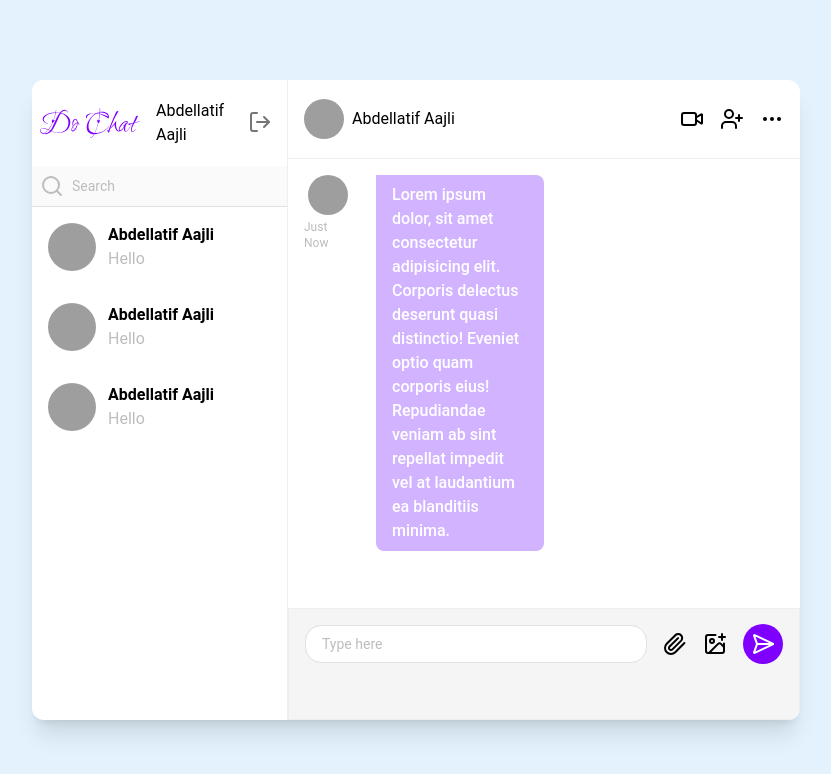
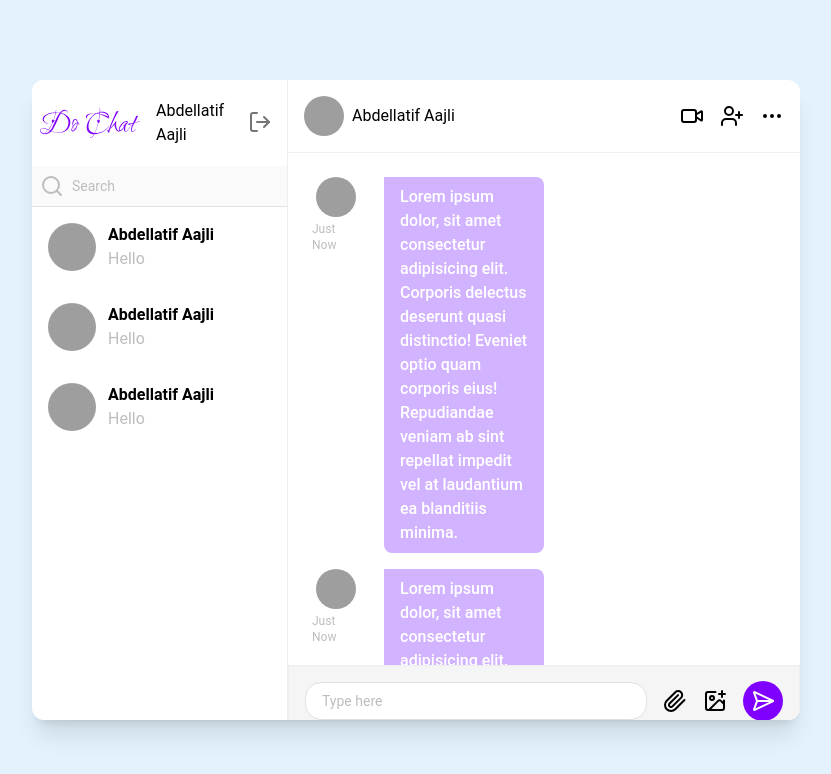
Before and after one commit to 1Bitif/chat, a React (Vite) app: page /home in a window 1280 px wide. Shown: the top 774 px of the page, without its empty margins (224-1055 px from the left). Built offline with nearby package versions, Linux system fonts and the light colour scheme; grey boxes are pictures that could not be loaded.

Commit message:
Added changes in messages

```diff
--- a/src/components/Messages/Messages.jsx
+++ b/src/components/Messages/Messages.jsx
@@ -3,7 +3,10 @@ import { Message } from '../Message/Message'
 
 export const Messages = () => {
   return (
-    <div>
+    <div className='flex flex-col gap-4 p-2' >
+      <Message  />
+      <Message  />
+      <Message  />
       <Message  />
     </div>
   )
```
